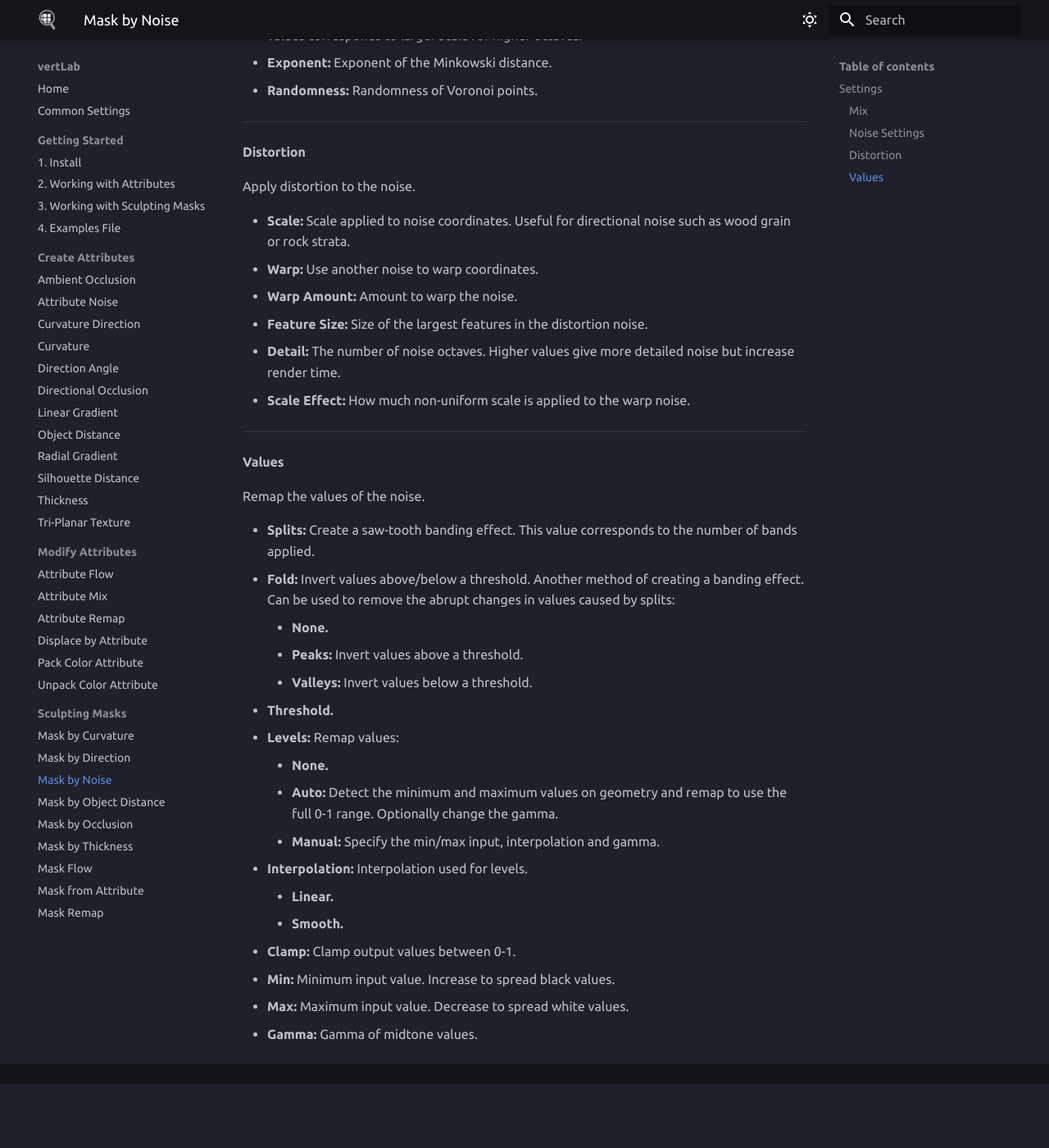
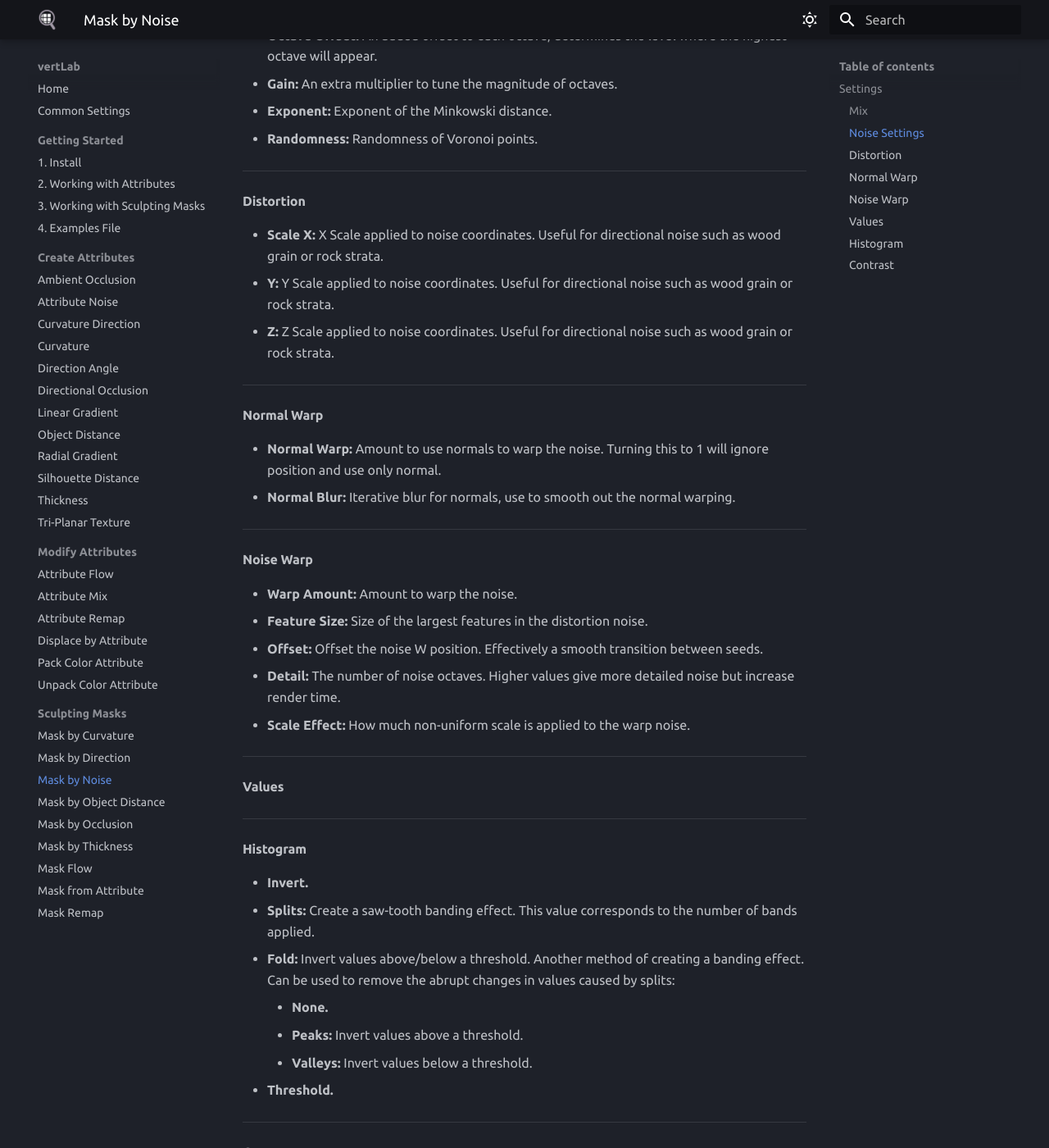
Before and after one commit to SpaghetMeNot/vertlab, an MkDocs documentation site: the page built from docs/sculpting_masks/mask_by_noise.md, in a window 1280 px wide and 1400 px high, scrolled down 1795 px. Shown: the whole window at 82% size. Built offline with MkDocs 1.6.1 and Material for MkDocs 9.7.7, drawn with Linux system fonts in a browser that asks for light colours; some web fonts are replaced; the version menu is left out; before the commit the page ends 3117 px from its top, so only the background shows below that; some of the changed text lies outside the part shown.

Commit message:
Updating docs with release candidate changes

```diff
--- a/docs/sculpting_masks/mask_by_noise.md
+++ b/docs/sculpting_masks/mask_by_noise.md
@@ -24,13 +24,13 @@
 
 ----
 #### Noise Settings
-- **Space:** Coordinate space used for noise:
-    - **Local:** Use object's space.
-    - **Global:** Use global space.
 - **Noise Type:** Type of noise to generate:
     - **fBM.**
     - **Voronoi Distance.**
     - **Voronoi Cells.**
+    - **Multifractal.**
+    - **Hybrid Multifractal.**
+    - **Ridged Multifractal.**
 - **Voronoi Type:** Voronoi feature to compute:
     - **F1:** Distance to closest point.
     - **F2:** Distance to second closest point.
@@ -43,41 +43,51 @@
 - **Feature Size:** Size of the largest features in the noise.
 - **Offset:** Offset the noise W position. Effectively a smooth transition between seeds.
 - **Detail:** The number of noise octaves. Higher values give more detailed noise but increase render time.
-- **Detail:** The number of Voronoi layers to sum.
 - **Roughness:** Blend factor between an octave and its previous one. A value of zero corresponds to zero detail.
 - **Lacunarity:** The difference between the scale of each two consecutive octaves. Larger values corresponds to larger scale for higher octaves.
+- **Octave Offset:** An added offset to each octave, determines the level where the highest octave will appear.
+- **Gain:** An extra multiplier to tune the magnitude of octaves.
 - **Exponent:** Exponent of the Minkowski distance.
 - **Randomness:** Randomness of Voronoi points.
 
 ----
 #### Distortion
-Apply distortion to the noise.
+- **Scale X:** X Scale applied to noise coordinates. Useful for directional noise such as wood grain or rock strata.
+- **Y:** Y Scale applied to noise coordinates. Useful for directional noise such as wood grain or rock strata.
+- **Z:** Z Scale applied to noise coordinates. Useful for directional noise such as wood grain or rock strata.
 
-- **Scale:** Scale applied to noise coordinates. Useful for directional noise such as wood grain or rock strata.
-- **Warp:** Use another noise to warp coordinates.
+----
+#### Normal Warp
+- **Normal Warp:** Amount to use normals to warp the noise. Turning this to 1 will ignore position and use only normal.
+- **Normal Blur:** Iterative blur for normals, use to smooth out the normal warping.
+
+----
+#### Noise Warp
 - **Warp Amount:** Amount to warp the noise.
 - **Feature Size:** Size of the largest features in the distortion noise.
+- **Offset:** Offset the noise W position. Effectively a smooth transition between seeds.
 - **Detail:** The number of noise octaves. Higher values give more detailed noise but increase render time.
 - **Scale Effect:** How much non-uniform scale is applied to the warp noise.
 
 ----
 #### Values
-Remap the values of the noise.
 
+----
+#### Histogram
+- **Invert.**
 - **Splits:** Create a saw-tooth banding effect. This value corresponds to the number of bands applied.
 - **Fold:** Invert values above/below a threshold. Another method of creating a banding effect. Can be used to remove the abrupt changes in values caused by splits:
     - **None.**
     - **Peaks:** Invert values above a threshold.
     - **Valleys:** Invert values below a threshold.
 - **Threshold.**
-- **Levels:** Remap values:
-    - **None.**
-    - **Auto:** Detect the minimum and maximum values on geometry and remap to use the full 0-1 range. Optionally change the gamma.
-    - **Manual:** Specify the min/max input, interpolation and gamma.
-- **Interpolation:** Interpolation used for levels.
-    - **Linear.**
-    - **Smooth.**
-- **Clamp:** Clamp output values between 0-1.
-- **Min:** Minimum input value. Increase to spread black values.
-- **Max:** Maximum input value. Decrease to spread white values.
-- **Gamma:** Gamma of midtone values.
+
+----
+#### Contrast
+- **Gamma:** Adjust gamma (power) of values.
+- **S-Curve:** Intensity of S-curve applied to value. 0 = linear, 1 = maximum S-curve, -1 = maximum negative S-curve.
+- **S-Curve Midpoint:** Shift the inflection point of the S-curve.
+- **Interpolation:** Interpolation used for values:
+    - **Linear:** Linear interpolation.
+    - **Smooth Step:** Smooth Hermite edge interpolation (increases contrast).
+    - **Smoother Step:** Smoother Hermite edge interpolation (further increases contrast).
```
Also changed, not shown: docs/create_attributes/ambient_occlusion.md (+1 -0 lines), docs/sculpting_masks/mask_by_curvature.md (+23 -15 lines), docs/sculpting_masks/mask_by_direction.md (+12 -10 lines), docs/sculpting_masks/mask_flow.md (+4 -1 lines), docs/sculpting_masks/mask_remap.md (+10 -5 lines).
